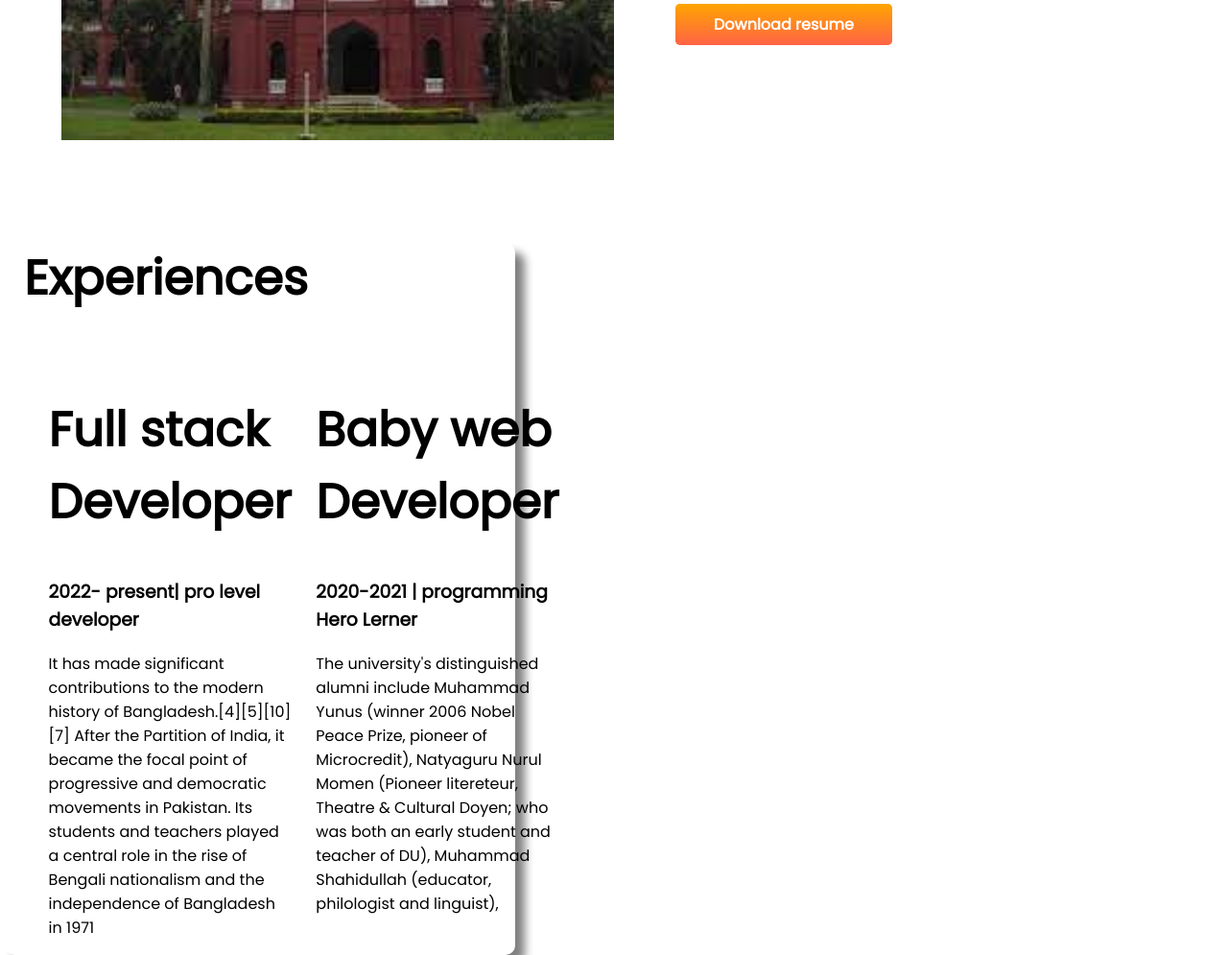
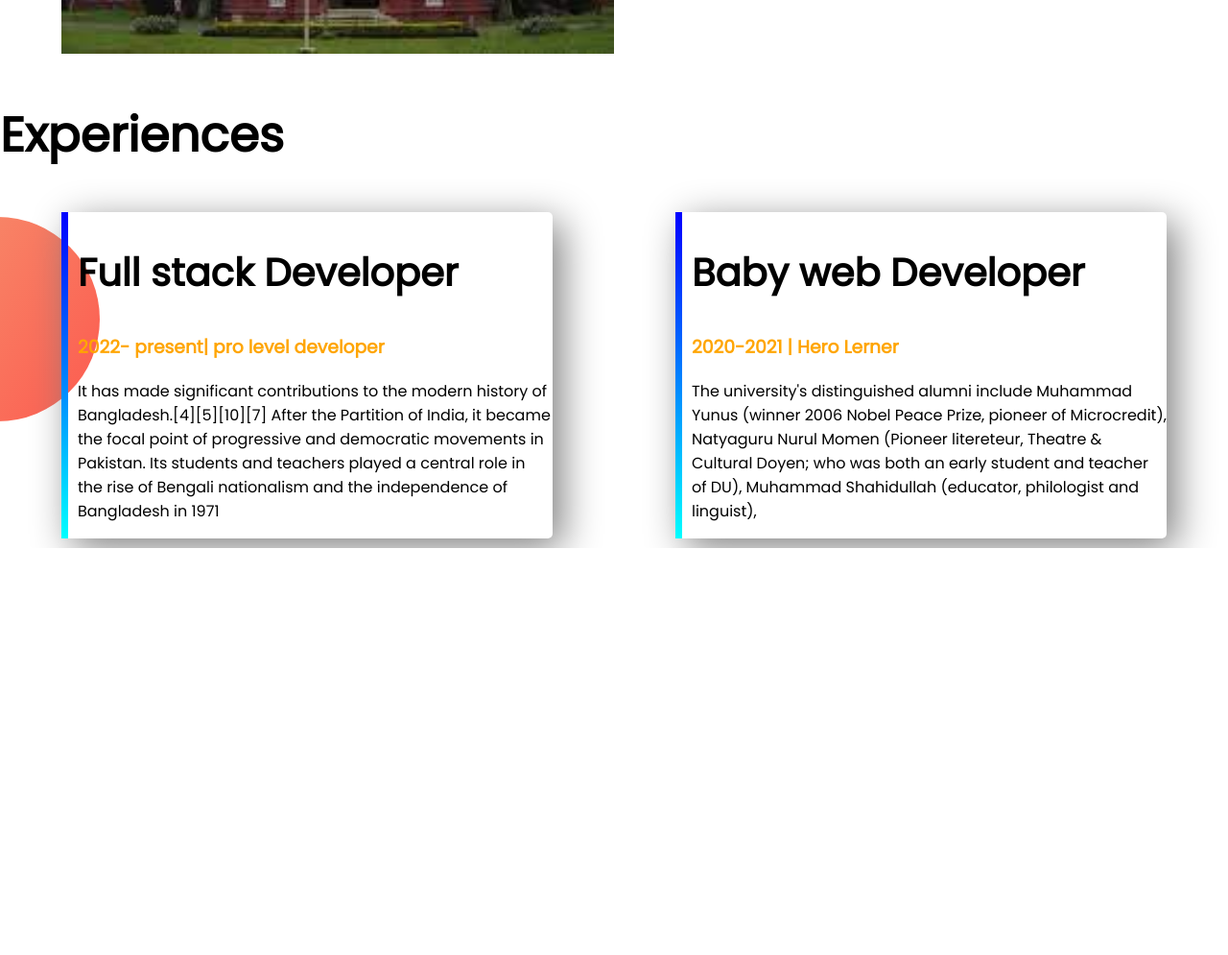
Before and after one commit to zaman0189/kamruz-first-website, a plain HTML site: page index.html in a window 1280 px wide. Shown: the part 854-1849 px from the top of the page at 96% size. After the commit the page ends 1425 px from the top, so only its background shows below. Drawn offline with Linux system fonts and the light colour scheme.

Commit message:
baby developer

```diff
--- a/index.html
+++ b/index.html
@@ -49,12 +49,12 @@
     </section>
 
 
-    <section class="experience-item">
+    <section class="experience-area">
         <h1>Experiences</h1>
         <div class="flexible-container">
-            <div class="half-width">
-                <h1> Full stack Developer</h1>
-                <h3> 2022- present| pro level developer</h3>
+            <div id="full-stock" class="box">
+                <h2> Full stack Developer</h2>
+                <h3 class="orange-color"> 2022- present| pro level developer</h3>
                 <p>
                     It has made significant contributions to the modern
                     history of Bangladesh.[4][5][10][7] After the Partition of India, it became the focal point of
@@ -63,9 +63,9 @@
                     rise of Bengali nationalism
                     and the independence of Bangladesh in 1971</p>
             </div>
-            <div class="half-width">
-                <h1> Baby web Developer</h1>
-                <h3> 2020-2021 | programming Hero Lerner</h3>
+            <div id="web-developer" class="box">
+                <h2> Baby web Developer</h2>
+                <h3 class="orange-color"> 2020-2021 | Hero Lerner</h3>
                 <p> The university's distinguished alumni include
                     Muhammad Yunus (winner 2006 Nobel Peace Prize, pioneer of Microcredit), Natyaguru Nurul Momen
                     (Pioneer
--- a/style.css
+++ b/style.css
@@ -6,16 +6,20 @@ h1{
     font-size: 50px;
 
 }
+h2{
+    font-size: 40px;
+}
 .orange-color{
 color: orange;
 }
 .flexible-container{
     display: flex;
-    margin-bottom: 100px;
+    margin-bottom: 10px;
 }
 .half-width{
     width: 50%;
     padding-left: 5%;
+
 }
 .half-width img{
     width: 100%;
@@ -37,18 +41,32 @@ color: orange;
 
 }
 .dream-big{
-    background-image: url();
+
+
 }
+
 .experience-area{
-    background-image: url(exp-bg.png);
+    background-image: url(images/exp-bg.png);
     background-position: left;
     background-repeat: no-repeat;
 }
-.experience-item{
-    box-shadow: 10px 10px 10px gray;
+
+
+.box{
+    box-shadow: 10px 10px 40px gray;
     width: 40%;
-    margin-right: 5px;
-    margin-left: 5px;
-    padding-left: 20px;
-    border-radius: 10px;
+    margin-left: 5%;
+    margin-right: 5%;
+    padding-left: 10px;
+    border-radius: 5px;
 }
+#full-stock{
+    border-left: 7px solid;
+    border-image:linear-gradient(blue, cyan) ;
+    border-image-slice: 1;
+}
+#web-developer{
+    border-left: 7px solid;
+    border-image:linear-gradient(blue, cyan) ;
+    border-image-slice: 1;
+}
```
